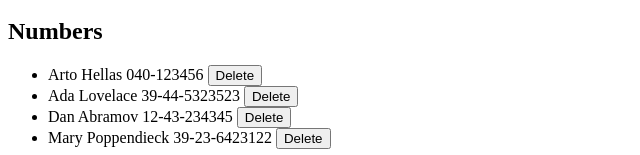
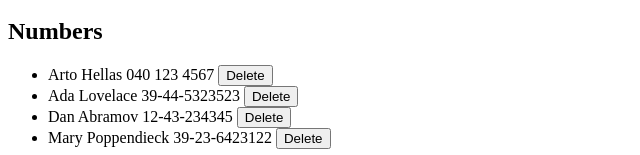
Before and after one commit to julia-kuisma/part2, a React (Vite) app in the folder phonebook/: page / in a window 1280 px wide. Shown: the part 233-388 px from the top of the page, without its empty margins (0-640 px from the left). Built offline with nearby package versions, Linux system fonts and the light colour scheme; data requests are answered from the project's data file.

Commit message:
2.15. Step

```diff
--- a/phonebook/db.json
+++ b/phonebook/db.json
@@ -1,22 +1,22 @@
 {
   "persons": [
     {
-      "id": 1,
+      "id": "1",
       "name": "Arto Hellas",
-      "number": "040-123456"
+      "number": "040 123 4567"
     },
     {
-      "id": 2,
+      "id": "2",
       "name": "Ada Lovelace",
       "number": "39-44-5323523"
     },
     {
-      "id": 3,
+      "id": "3",
       "name": "Dan Abramov",
       "number": "12-43-234345"
     },
     {
-      "id": 4,
+      "id": "4",
       "name": "Mary Poppendieck",
       "number": "39-23-6423122"
     }
--- a/phonebook/src/App.jsx
+++ b/phonebook/src/App.jsx
@@ -66,7 +66,15 @@ const App = () => {
 		const exists = persons.some(person => person.name === newName);
 
 		if (exists) {
-			alert(`${newName} is already added to phonebook`);
+			const existingPerson = persons.find(p => p.name === newName);
+			const changedPerson = { ...existingPerson, number: newNumber }
+			if (window.confirm(`${newName} is already added to phonebook, replace old number with new one?`)) {
+				personService
+				.update(existingPerson.id, changedPerson)
+				.then(returnedPerson => {
+					setPersons(persons.map(p => p.id !== existingPerson.id ? p : returnedPerson))
+				})
+			}
 		} else {
 			personService
 			.create(nameObject)
--- a/phonebook/src/services/persons.js
+++ b/phonebook/src/services/persons.js
@@ -13,8 +13,13 @@ const deletePerson = person_id => {
     return axios.delete(baseUrl+"/"+person_id)
 }
 
+const update = (id, personObject) => {
+    return axios.put(`${baseUrl}/${id}`, personObject).then(response => response.data)
+}
+
 export default {
     getAll,
     create,
-    deletePerson
+    deletePerson,
+    update
 }
```
